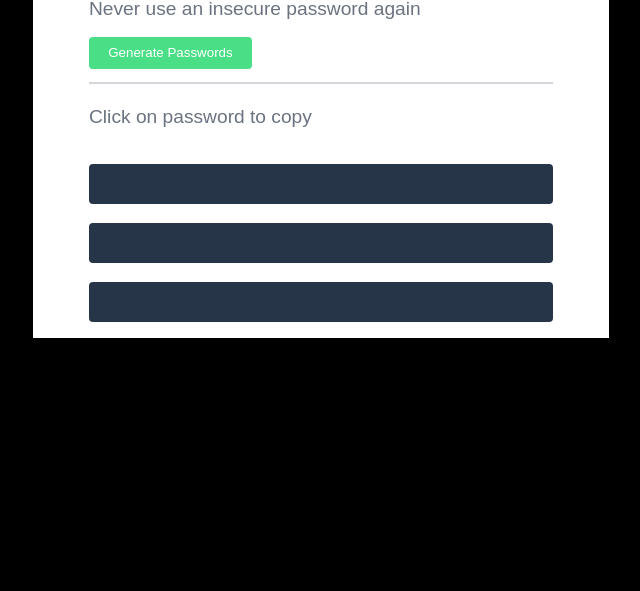
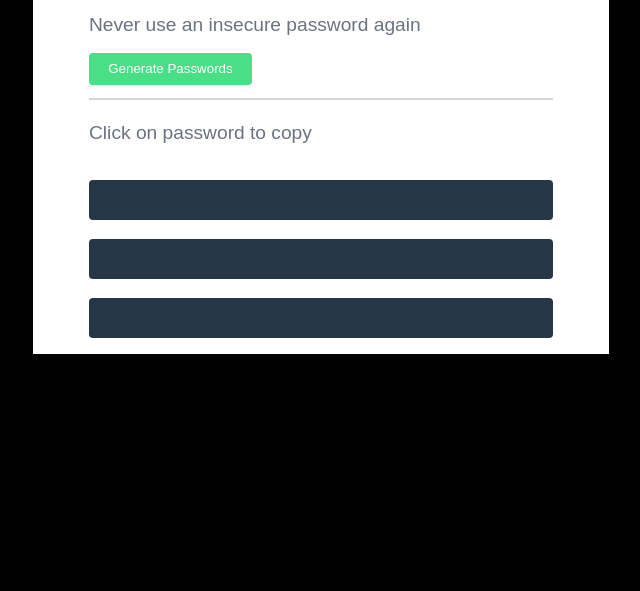
Before and after one commit to don-z3r0/random-password-generator, a plain HTML site: page index.html in a window 1280 px wide. Shown: the part 209-800 px from the top of the page, without its empty margins (319-959 px from the left). Drawn offline with Linux system fonts and the light colour scheme; a web font is replaced by a local one.

Commit message:
Update index.css

```diff
--- a/styles/index.css
+++ b/styles/index.css
@@ -31,7 +31,7 @@ p {
 
 main {
     width: 36rem;
-    padding-bottom: 1rem;
+    padding: 1rem 0;
     text-align: left;
     background-color: #FFF;
     color:  #273549;
```
